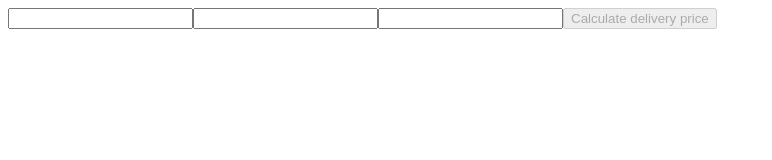
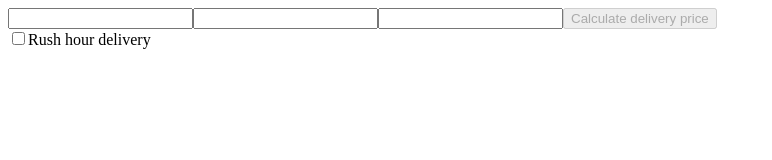
Before and after one commit to joelhackinen/deliveryfee, a React (Create React App) app: page / in a window 1280 px wide. Shown: the top 160 px of the page, without its empty margins (0-772 px from the left). Built offline with nearby package versions, Linux system fonts and the light colour scheme.

Commit message:
added checkbox

```diff
--- a/src/App.tsx
+++ b/src/App.tsx
@@ -1,10 +1,13 @@
-import { FormEvent } from "react";
+import { FormEvent, useState } from "react";
 import { useField } from "./hooks";
 
 const App = () => {
   const { reset: resetCart, hasValue: cartHasValue, ...cart } = useField("number");
   const { reset: resetDistance, hasValue: distanceHasValue, ...distance } = useField("number");
   const { reset: resetAmount, hasValue: amountHasValue, ...amount } = useField("number");
+  const [ rushHour, setRushHour ] = useState<boolean>(false);
+
+  console.log(rushHour);
 
   const fieldsOk = cartHasValue() && distanceHasValue() && amountHasValue();
 
@@ -27,6 +30,10 @@ const App = () => {
         <button type="submit" disabled={!fieldsOk}>
           Calculate delivery price
         </button>
+        <div>
+          <input type="checkbox" onClick={() => setRushHour(!rushHour)}/>
+          <label>Rush hour delivery</label>
+        </div>
       </form>
     </div>
   );
```
